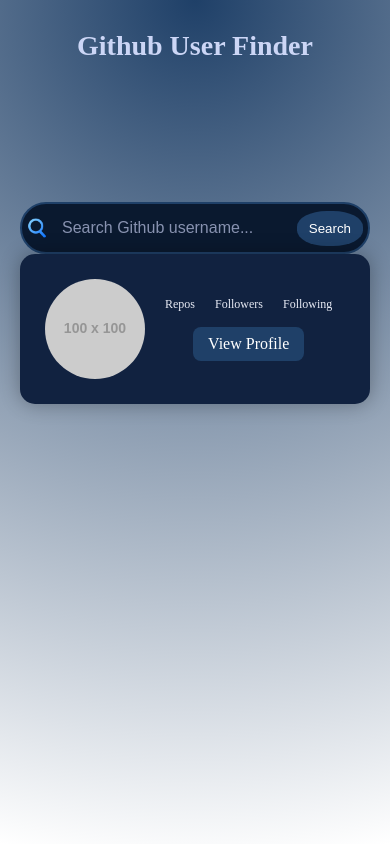
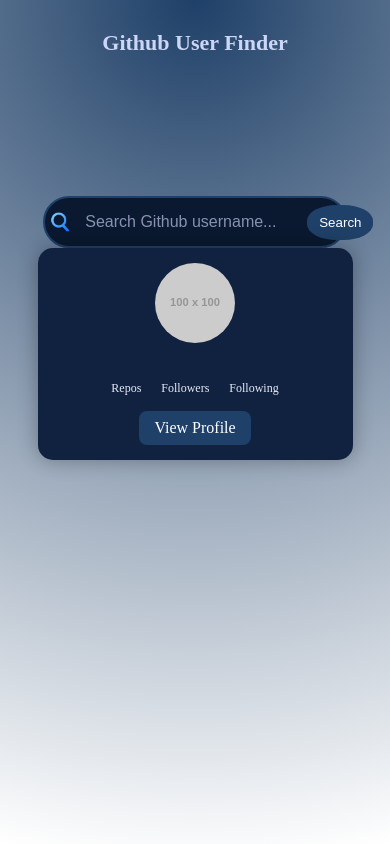
Before and after one commit to ansitak18/Github-User-Finder, a plain HTML site: page index.html in a window 390 px wide. Drawn offline with Linux system fonts and the light colour scheme; placeholder pictures from the web are drawn by us.

Commit message:
Added responsive design using media queries

```diff
--- a/style.css
+++ b/style.css
@@ -170,3 +170,42 @@
 .btn:hover{
     background-color: #4dabf7;
 }
+@media (max-width: 768px) {
+
+  .profile-card {
+    flex-direction: column;
+    align-items: center;
+    text-align: center;
+  }
+
+  .profile-info {
+    text-align: center;
+  }
+
+  .stats {
+    justify-content: center;
+  }
+
+}
+
+@media (max-width: 480px) {
+
+  .search-box {
+    width: 90%;
+  }
+
+  .profile-card {
+    width: 90%;
+    padding: 15px;
+  }
+
+  .profile-card img {
+    width: 80px;
+    height: 80px;
+  }
+
+  .header h1 {
+    font-size: 22px;
+  }
+
+}
```
